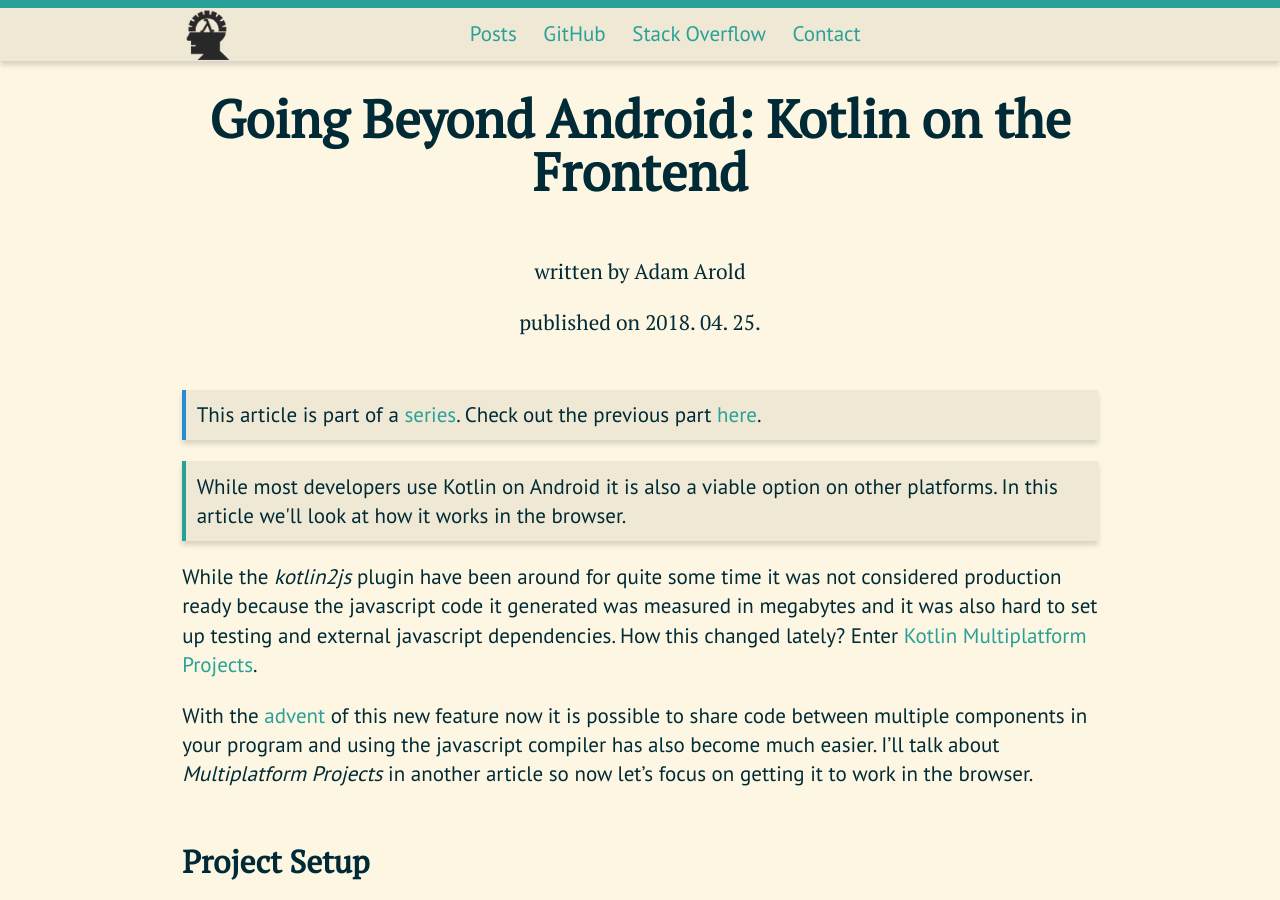
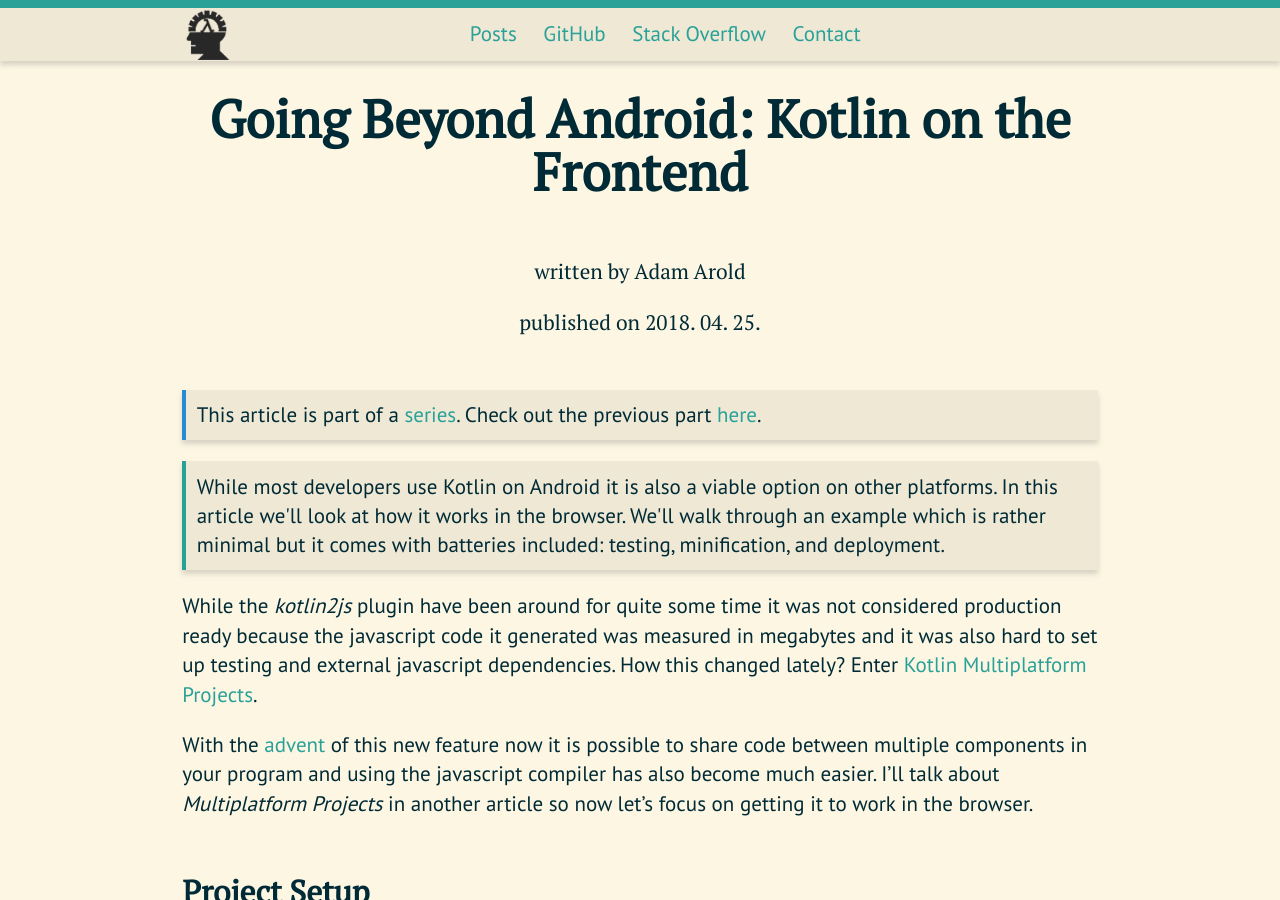
Before and after one commit to Hexworks/the-cogitator, a Jekyll site: the page built from _posts/2018-04-25-going-beyond-android-kotlin-on-the-frontend.md, in a window 1280 px wide and 900 px high. Built offline with Jekyll 4.4.1, drawn with Linux system fonts in a browser that asks for light colours; comment, search, counter and statistics services are not loaded; some of the changed text lies outside the part shown.

Commit message:
Update 2018-04-25-going-beyond-android-kotlin-on-the-frontend.md

```diff
--- a/_posts/2018-04-25-going-beyond-android-kotlin-on-the-frontend.md
+++ b/_posts/2018-04-25-going-beyond-android-kotlin-on-the-frontend.md
@@ -10,7 +10,7 @@ This article is part of a <a href="/2017/12/21/beyond-android-exploring-kotlin-a
 Check out the previous part <a href="/2018/01/06/going-beyond-android-kotlin-on-the-backend.html">here</a>.
 </div>
 <div id="tldr">
-While most developers use Kotlin on Android it is also a viable option on other platforms. In this article we'll look at how it works in the browser.
+While most developers use Kotlin on Android it is also a viable option on other platforms. In this article we'll look at how it works in the browser. We'll walk through an example which is rather minimal but it comes with batteries included: testing, minification, and deployment.
 </div>
 
 While the *kotlin2js* plugin have been around for quite some time it was not considered production ready because
@@ -166,6 +166,7 @@ Now we have everything at our disposal to start working on **real** applications
 
 While this article is far from exhaustive we touched a lot of important points and I think that
 Kotlin development in the browser is definitely doable and since the `1.20` version of Kotlin it is also production ready!
+We have learned that deploying Kotlin code to the browser is not hard, and it only comes with a fixed amount of boilerplate which we only have to set up once.
 
 If you are interested there are a lot of other examples including the *kotlin-frontend-plugin* with [extra webpack config](https://github.com/Kotlin/kotlin-frontend-plugin/tree/master/examples/custom-webpack-config)
  or a [Kotlin Full-stack example](https://github.com/Kotlin/kotlin-fullstack-sample).
```
